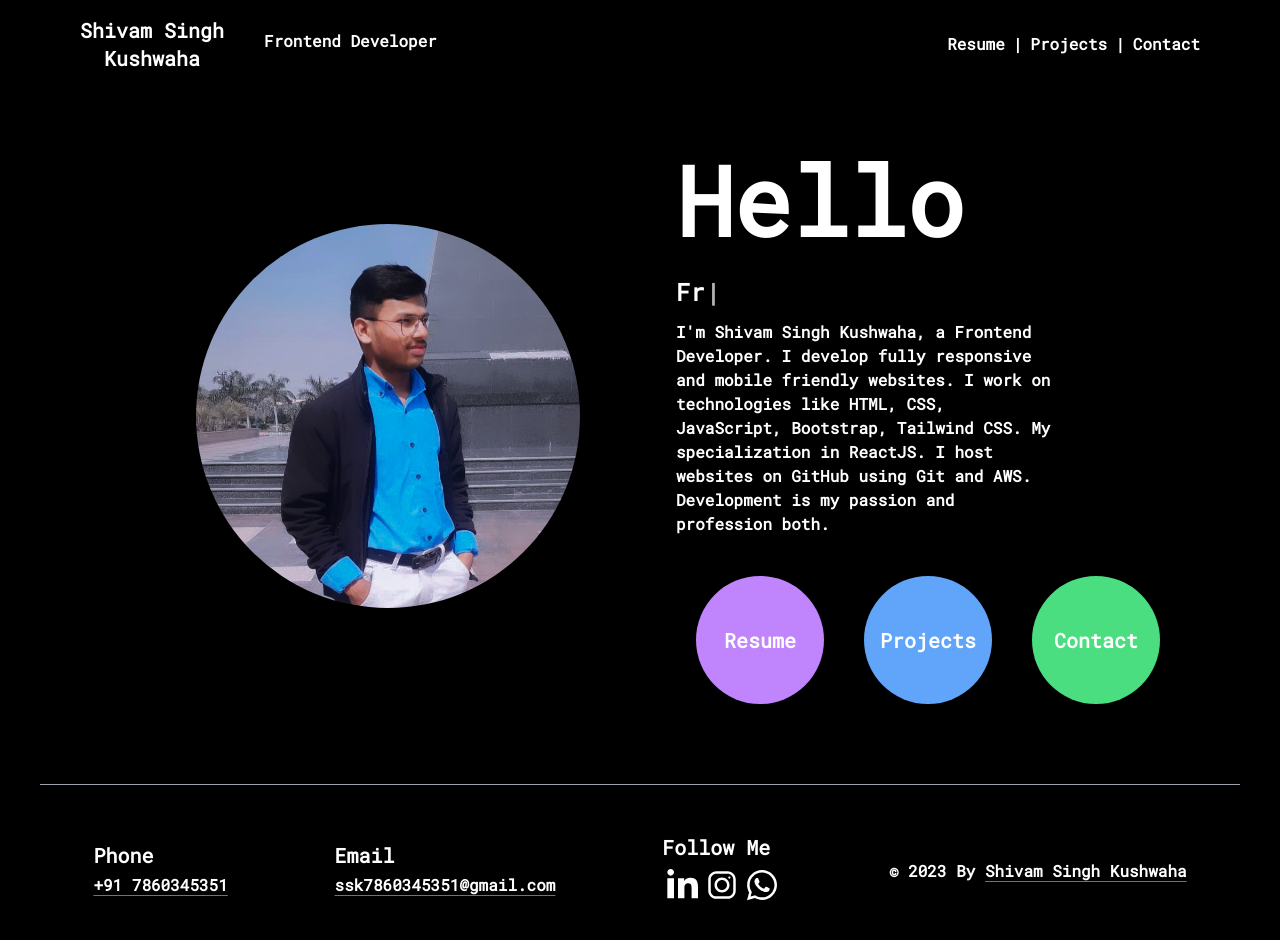
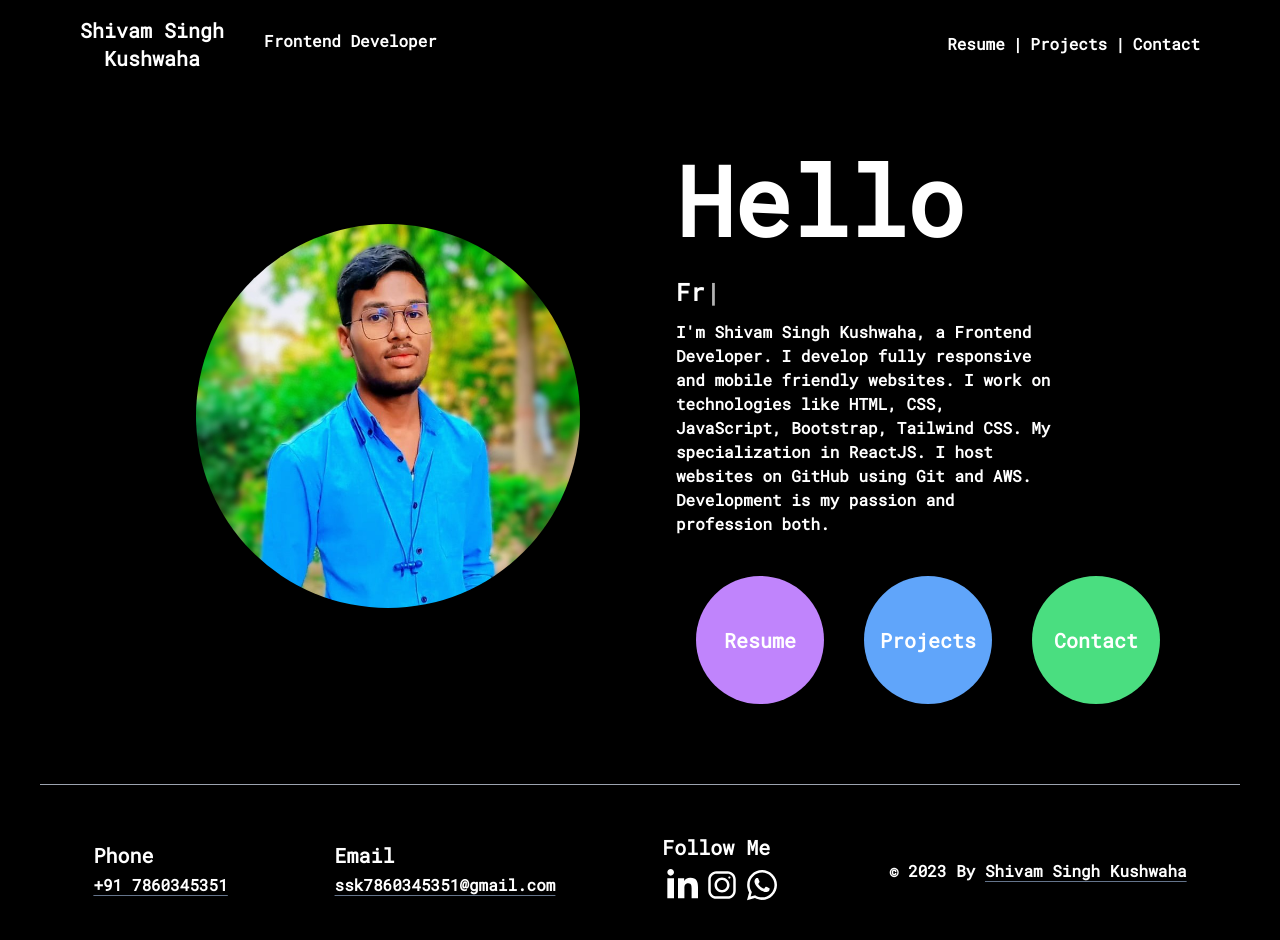
Before and after one commit to shivamsk-creator/shivam-portfolio, a React (Create React App) app: page / in a window 1280 px wide. Shown: the top 940 px of the page. Built offline with nearby package versions, Linux system fonts and the light colour scheme; a web font is replaced by a local one.

Commit message:
profile picture changed again

```diff
--- a/src/Homepage.jsx
+++ b/src/Homepage.jsx
@@ -1,7 +1,7 @@
 import React, { useEffect } from "react";
 import { NavLink } from "react-router-dom";
-// import profilePic from "./img/profile-pic.jpg"
-import profilePic2 from "./img/profile-pic2.jpg";
+import profilePic from "./img/profile-pic.jpg"
+// import profilePic2 from "./img/profile-pic2.jpg";
 import Typewriter from "typewriter-effect";
 
 let Homepage = () => {
@@ -17,7 +17,7 @@ let Homepage = () => {
         <div className="lg:mx-24 ">
           <img
             className="rounded-full h-80 w-80 sm:h-96 md:h-96 lg:h-96 sm:w-96 md:w-96 lg:w-96"
-            src={profilePic2}
+            src={profilePic}
             alt="My Pic"
           />
         </div>
```
